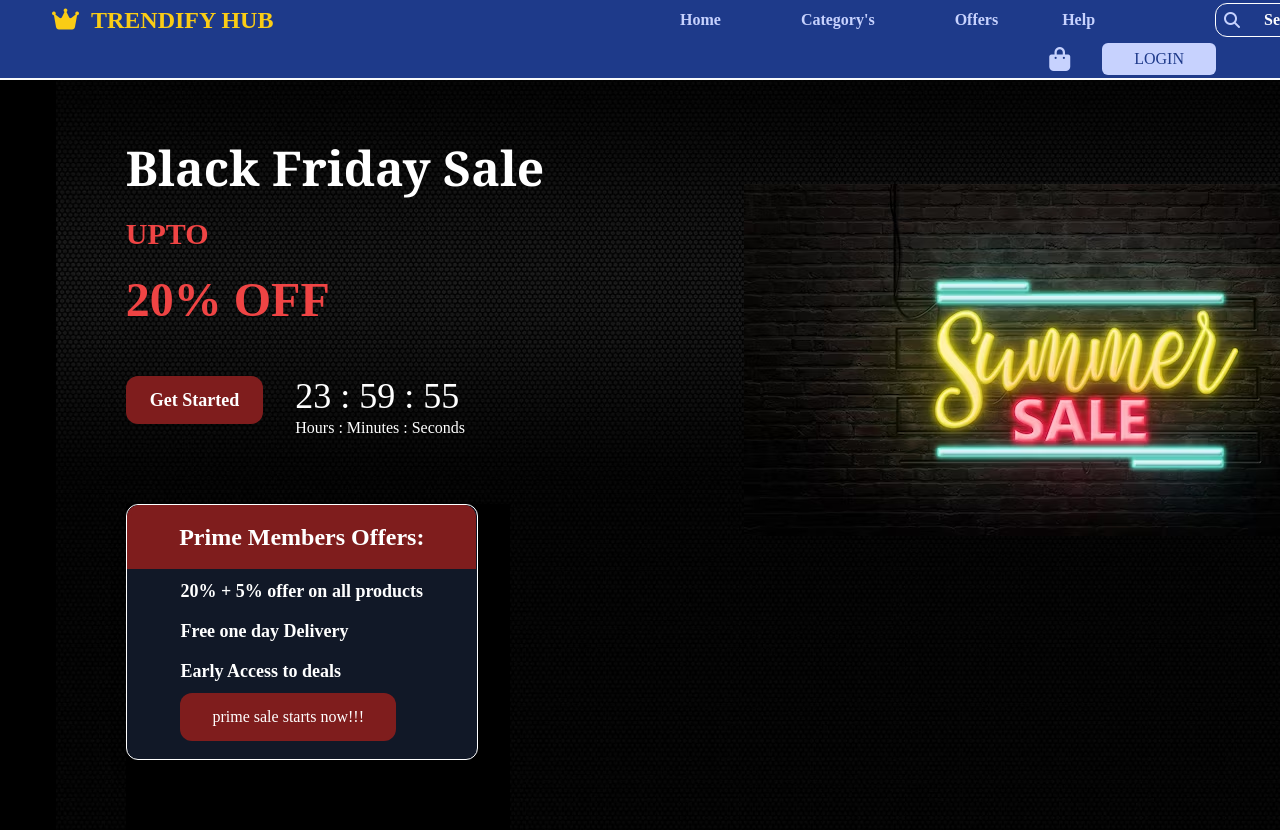
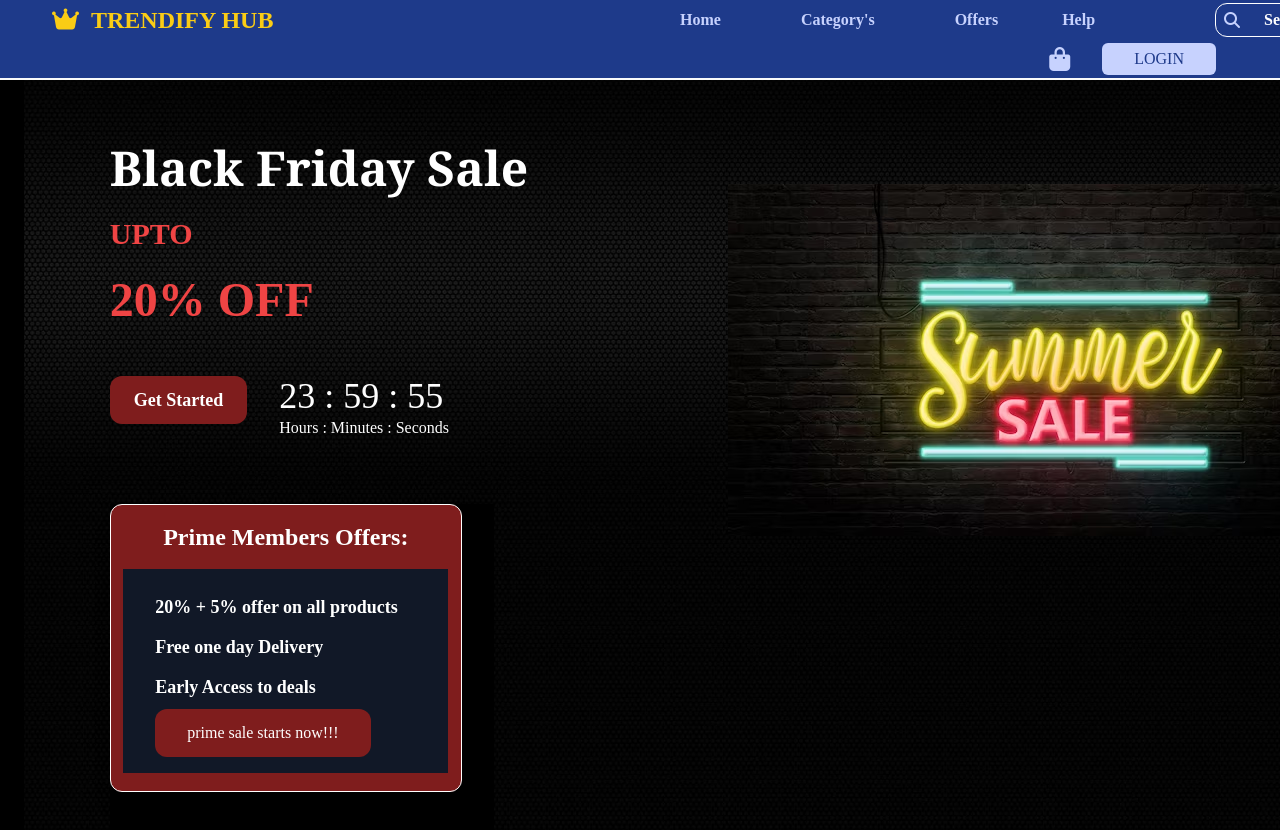
Before and after one commit to Venkey45R/ecommerce, a React (Create React App) app: page /offers in a window 1280 px wide. Shown: the top 830 px of the page. Built offline with nearby package versions, Linux system fonts and the light colour scheme.

Commit message:
Updated code to include new feature

```diff
--- a/src/containers/Offers.js
+++ b/src/containers/Offers.js
@@ -44,7 +44,7 @@ function Offers() {
 
   return (
     <div className='block overflow-auto bg-black md:overflow-hidden'>
-    <div className='h-screen pt-16 bg-no-repeat bg-center bg-cover ml-14' style={{backgroundImage: `url(${bg})`}}>
+    <div className='h-screen pt-16 bg-no-repeat bg-center bg-cover ml-6' style={{backgroundImage: `url(${bg})`}}>
       <div className='flex justify-center rounded-xl max-w-6xl mx-14 h-auto relative left-0 md:-left-20'>
         <div className='block ml-14 md:ml-10 mt-60 md:mt-0 relative left-44 md:left-10'>
           <h1 className='text-3xl md:text-5xl font-bold font-serif text-white pb-6'>Black Friday Sale</h1>
@@ -60,14 +60,14 @@ function Offers() {
           <div className=' mx-0'>
           <div className='flex flex-col justify-center mt-8 md:mt-10 py-6 -ml-24 md:-ml-0 '>
             <div className='group h-96 w-96 bg-black [perspective:1000px] mx-10 md:mx-0'>
-              <div className='h-2/3 w-10/12 md:w-11/12 border mx-auto md:mx-0 border-white bg-gray-900 relative rounded-xl shadow-xl transition-all duration-500 [transform-style:preserve-3d] group-hover:[transform:rotateY(180deg)] [backface-visibility:hidden]'>
+              <div className='h-3/4 w-10/12 md:w-11/12 border mx-auto md:mx-0 border-white bg-red-900 relative rounded-xl shadow-xl transition-all duration-500 [transform-style:preserve-3d] group-hover:[transform:rotateY(180deg)] [backface-visibility:hidden]'>
                 <div className='top-0 inset-0 flex justify-center items-center'>
                   <div className='block text-white'>
-                    <div className='bg-gray-900 md:bg-red-900 px-12 border-4 border-gray-900 md:border-red-900 rounded-t-xl py-3'>
-                      <h1 className=' text-lg md:text-2xl font-bold text-white'>Prime Members Offers:</h1>
+                    <div className='px-6 md:px-12 rounded-t-xl'>
+                      <h1 className=' text-lg py-4 md:text-2xl font-bold text-white'>Prime Members Offers:</h1>
                     </div>
                     <div className='flex justify-center'>
-                      <div className='block px-1'>
+                      <div className='block w-full bg-gray-900 mx-2 px-8 py-2 md:py-4'>
                         <h2 className='text-lg font-semibold py-2'>20% + 5% offer on all products</h2>
                         <h2 className='text-lg font-semibold py-1'>Free one day Delivery</h2>
                         <h2 className='text-lg font-semibold py-2'>Early Access to deals</h2>
@@ -78,7 +78,7 @@ function Offers() {
                     </div>
                   </div>
                 </div>
-                <div className='relative -top-60 inset-0 h-full w-full border border-white text-center text-white flex justify-center items-center rounded-xl [transform:rotateY(180deg)] [backface-visibility:hidden]'>
+                <div className='relative -top-60  inset-0 h-full w-full border border-white text-center text-white flex justify-center items-center rounded-xl [transform:rotateY(180deg)] [backface-visibility:hidden]'>
                   <div className='block'>
                     <h1 className='text-2xl font-bold py-2'>Join Prime Today</h1>
                     <button className='p py-2 text-white border border-white rounded-xl mt-6'>Join Prime Membership now</button>
@@ -89,7 +89,7 @@ function Offers() {
             </div>
           </div>
         </div>
-        <div className=' relative -left-56 md:left-60 top-0 md:top-10'>
+        <div className=' relative -left-60 md:left-60 top-0 md:top-10'>
           <img src={sale} alt='summer sale' className=' min-w-80'/>
         </div>
       </div>
```
